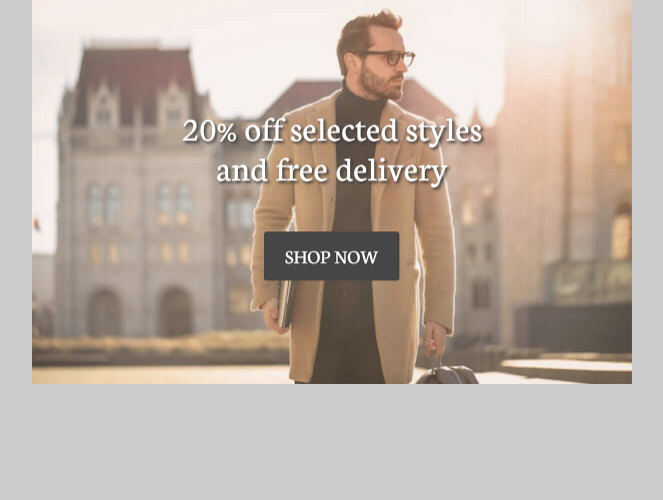
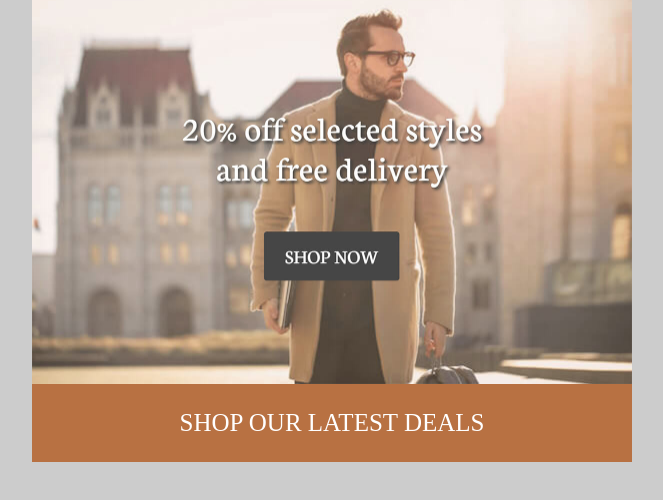
Before and after one commit to mahamahmood/email-template-apparel, a plain HTML site: page index.html in a window 1280 px wide. Shown: the part 88-588 px from the top of the page, without its empty margins (308-971 px from the left). Drawn offline with Linux system fonts and the light colour scheme.

Commit message:
created mid header

```diff
--- a/index.html
+++ b/index.html
@@ -67,13 +67,26 @@
                     <a href="#"><img src="img/banner.jpg" alt="20% off selected styles and free delivery. Shop Now >" width="600" style="max-width: 100%;"></a>
                 </td>
             </tr>
+<!-- end of Banner Image -->
 <!-- Background Color Text -->
-
+            <tr>
+                <td>
+                    <table width="100%">
+                        <tr>
+                            <td style="text-align: center; font-size: 25px; background-color: #b87142; color: #ffffff;">
+                                <p>SHOP OUR LATEST DEALS</p>
+                            </td>
+                        </tr>
+                    </table>
+                </td>
+            </tr>
+<!-- end of Background Color Text -->
 <!-- Two Column Section -->
 
+<!-- end of Two Column Section -->
 <!-- Brown Border -->
 
-
+<!-- end of Brown Border -->
         </table>
 <!-- end of Main Table -->
     </center>
```
